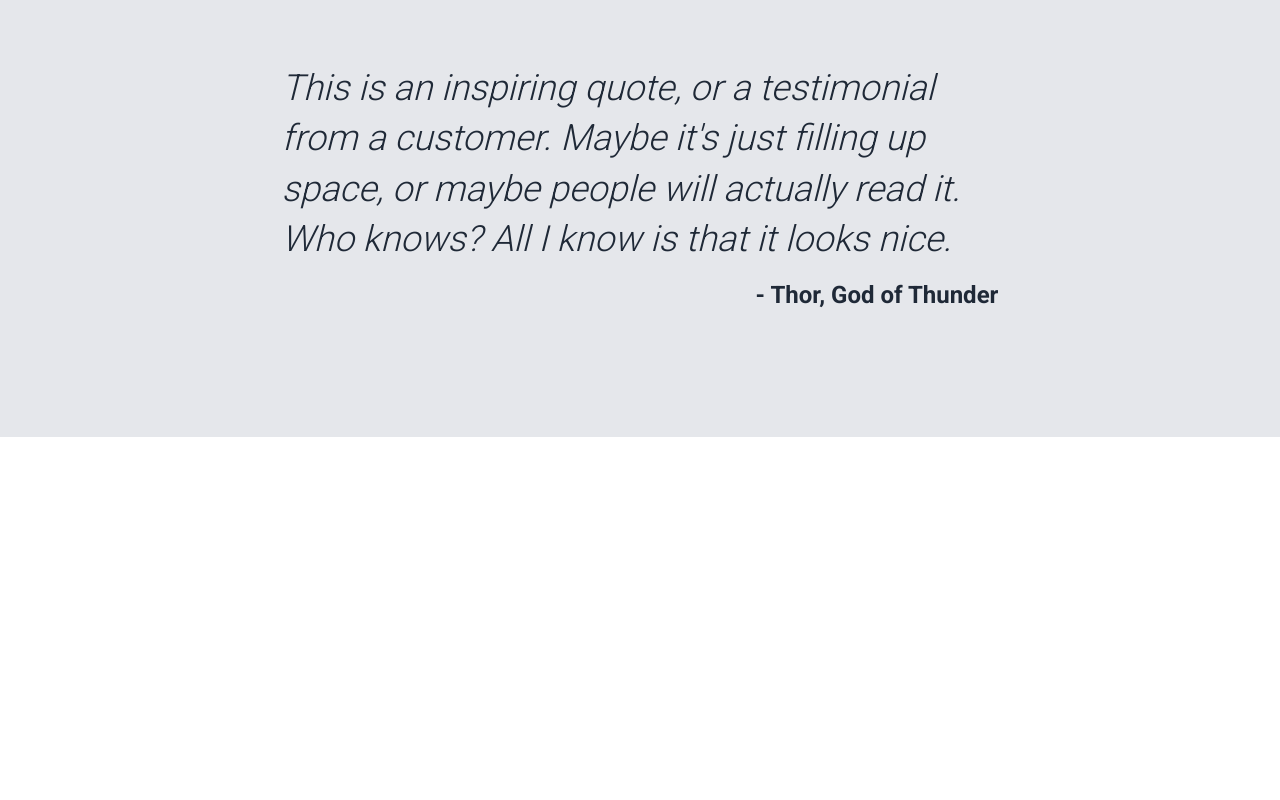
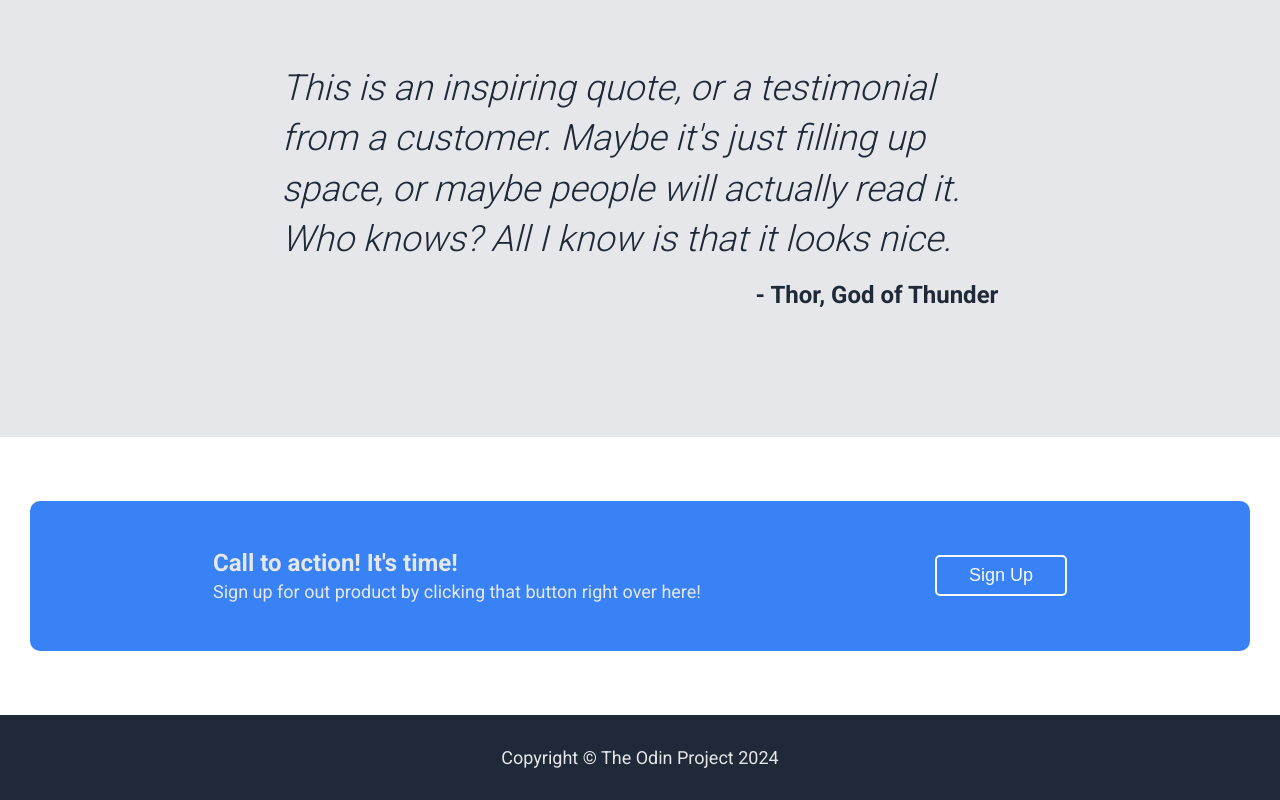
Before and after one commit to kushch7/landing-page, a plain HTML site: page index.html in a window 1280 px wide. Shown: the part 1177-1977 px from the top of the page. Before the commit the page ends 1614 px from the top, so only its background shows below. Drawn offline with Linux system fonts and the light colour scheme.

Commit message:
Finish last two sections (Call to action, footer) with styling

```diff
--- a/index.html
+++ b/index.html
@@ -74,6 +74,28 @@
             </div>
         </section>
 
+        <section class="action">
+            <div class="container">
+                <div class="action__inner">
+                    <div class="inner-container">
+                        <div class="text">
+                            <p class="title">Call to action! It's time!</p>
+                            <p class="text">Sign up for out product by clicking that button right over here!</p>
+                        </div>
+                        <button>Sign Up</button>
+                    </div>
+                </div>
+            </div>
+        </section>
+
     </main>
+
+    <footer>
+        <div class="container">
+            <div class="footer__inner">
+                <p>Copyright <span>&copy</span> The Odin Project 2024</p>
+            </div>
+        </div>
+    </footer>
 </body>
 </html>
--- a/style.css
+++ b/style.css
@@ -33,6 +33,13 @@ body {
 img {
     max-width: 100%;
     max-height: 100;
+}
+button {
+    border: none;
+    border-radius: 5px;
+    cursor: pointer;
+    font-size: 18px;
+    padding: 8px 32px;
 }
 
 .container {
@@ -81,13 +88,8 @@ ul a {
     font-weight: 900;
 }
 .hero button {
-    padding: 8px 32px;
     background-color: var(--cl-btn-blue);
     color: var(--cl-light-main);
-
-    border: none;
-    border-radius: 5px;
-    cursor: pointer;
 }
 .hero img{
     max-width: 50%;
@@ -151,3 +153,43 @@ ul a {
     font-weight: bold;
     padding-top: 16px;
 }
+
+
+.action__inner {
+    display: flex;
+
+    justify-content: space-around;
+    align-items: center;
+    background-color: var(--cl-btn-blue);
+    min-height: 150px;
+    border-radius: 10px;
+}
+.inner-container {
+    display: flex;
+    flex-wrap: wrap;
+    min-width: 70%;
+    justify-content: space-between;
+    align-items: center;
+}
+.action__inner .title {
+    font-weight: bold;
+    font-size: 24px;
+    padding-bottom: 4px;
+}
+.action__inner .text {
+    padding-right: 25px;
+}
+.action__inner button {
+    color: var(--cl-light-main);
+
+    background-color: transparent;
+    border: 2px solid var(--cl-light-main);
+}
+
+
+footer {
+    display: flex;
+    justify-content: center;
+    background-color: var(--cl-dark-bg);
+    padding: 32px;
+}
```
